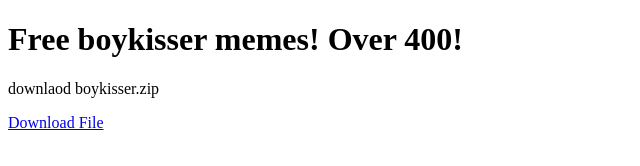
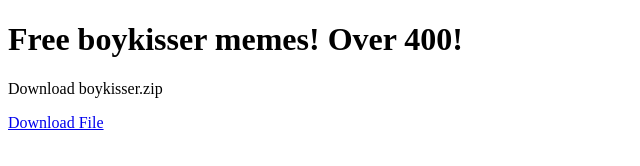
Before and after one commit to bebapainen/boykisser.github.io, a plain HTML site: page index.html in a window 1280 px wide. Shown: the full height of the page, 0-640 px from the left. Drawn offline with Linux system fonts and the light colour scheme.

Commit message:
Update index.html

```diff
--- a/index.html
+++ b/index.html
@@ -7,7 +7,7 @@
 </head>
 <body>
     <h1>Free boykisser memes! Over 400!</h1>
-    <p>downlaod boykisser.zip</p>
-    <a href="boykisser.zip" download>Download File</a>
+    <p>Download boykisser.zip</p>
+    <a href="https://www.dropbox.com/scl/fi/zk6x0hetdbvxvp1g30th2/boykisser.zip?rlkey=w29uev2xvu24ek1u77qlnh270&st=iqxd66a3&dl=1" download>Download File</a>
 </body>
 </html>
```
